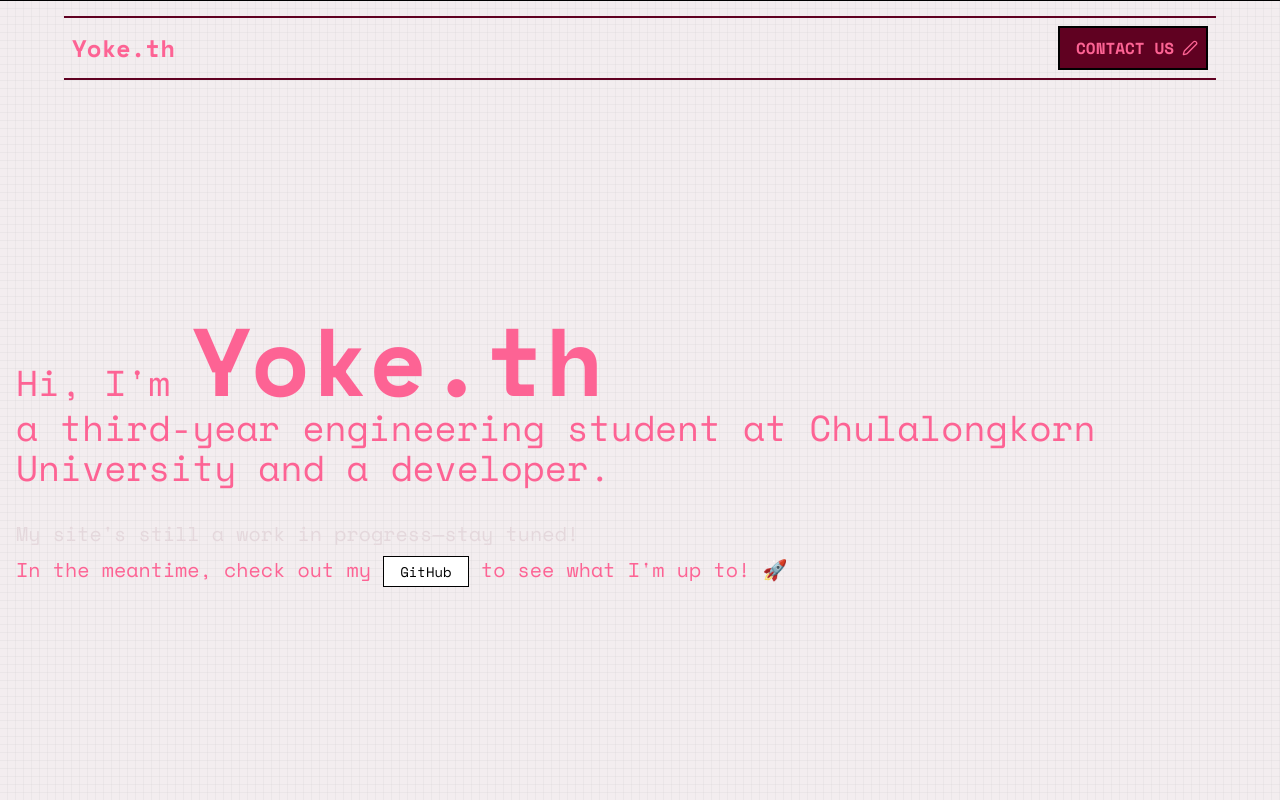
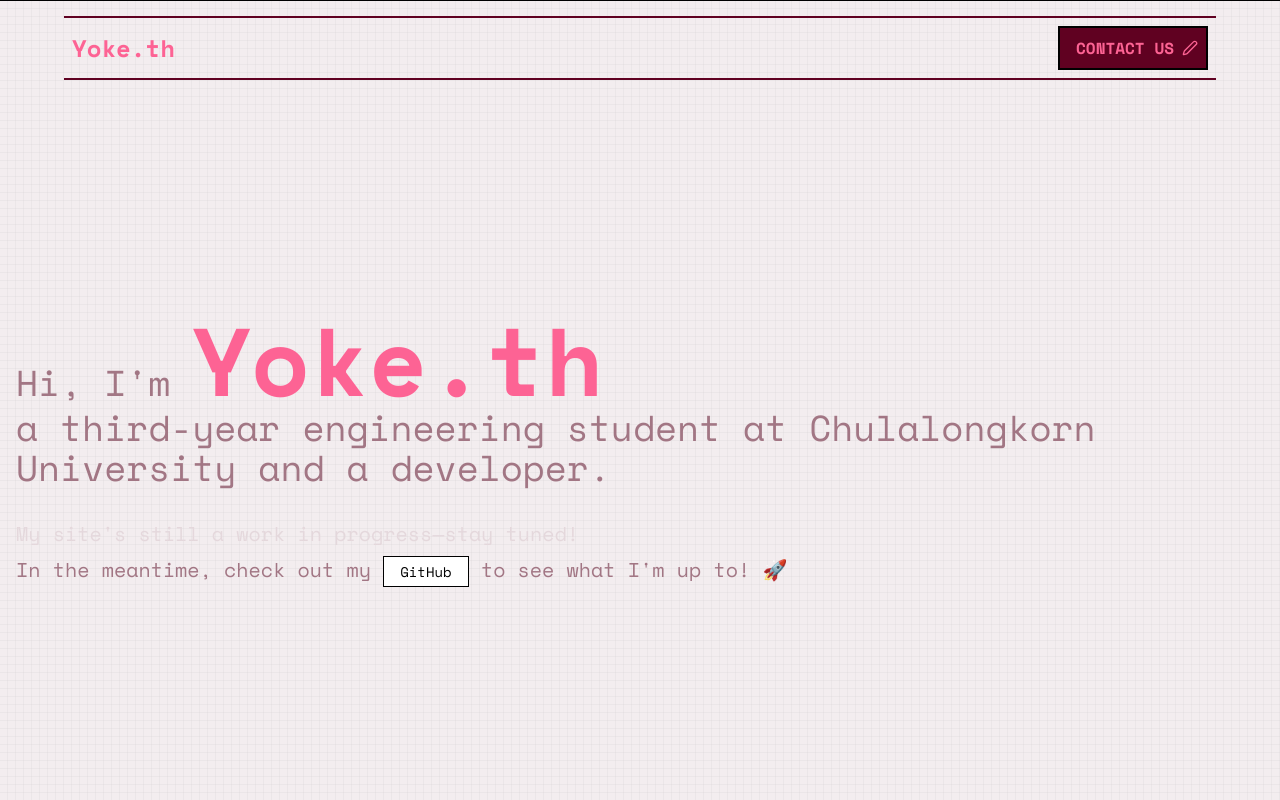
Before and after one commit to yokeTH/yoke-th-me, a Next.js app: page / in a window 1280 px wide. Shown: the top 800 px of the page. Built offline with nearby package versions, Linux system fonts and the light colour scheme.

Commit message:
feat: update Hero component to use muted foreground color and apply primary text color to TextLoop

```diff
--- a/src/app/(landing)/Hero.tsx
+++ b/src/app/(landing)/Hero.tsx
@@ -6,12 +6,12 @@ import Link from 'next/link';
 export default function HeroSection() {
   return (
     <section className="md:min-h-[calc(100dvh-96px)] flex flex-col justify-center">
-      <div className=" my-4 gap-2 w-full h-fit text-start justify-center items-center text-primary transition">
+      <div className=" my-4 gap-2 w-full h-fit text-start justify-center items-center text-muted-foreground transition">
         <div className="inline text-2xl md:text-4xl">
           <span className="">Hi, I&apos;m </span>
           <TextLoop
             interval={4}
-            className="font-bold md:text-8xl"
+            className="font-bold md:text-8xl text-primary"
           >
             <span>Thanapon</span>
             <span>Yoke.th</span>
```
